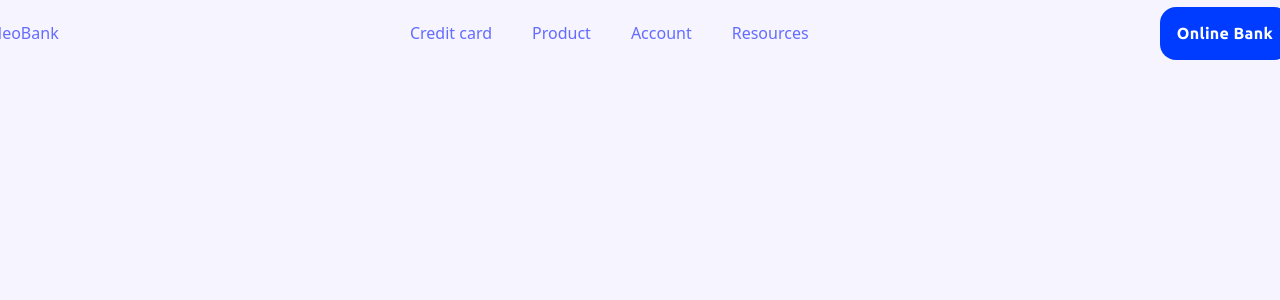
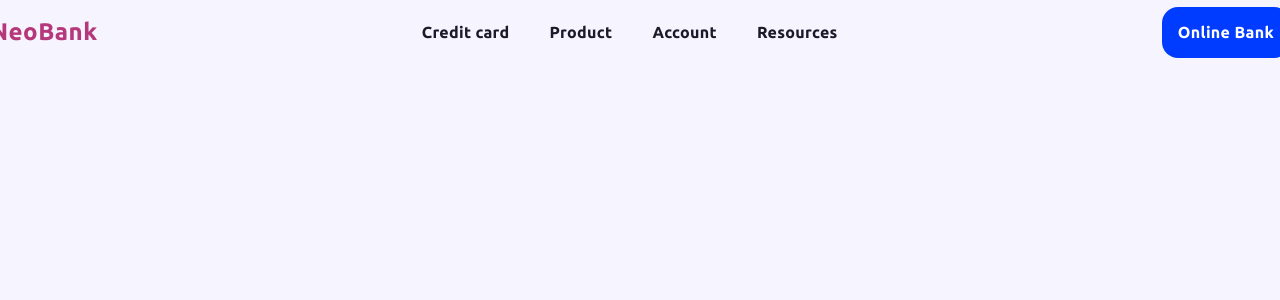
Before and after one commit to Alexey917/neobank, a React (Vite) app in the folder my-app/: page / in a window 1280 px wide. Shown: the top 300 px of the page. Built offline with nearby package versions, Linux system fonts and the light colour scheme.

Commit message:
Вынес часть навигации в отдельный компонент. Добавил hover-эффекты. Подправил стили

```diff
--- a/my-app/src/components/Header/Header.module.scss
+++ b/my-app/src/components/Header/Header.module.scss
@@ -11,9 +11,25 @@
     @include flex-properties(flex, null, space-between, center, 40px);
     @include list-style(none, 0, 0);
   }
+
+  &__logo {
+    @include text-properties(
+      Ubuntu,
+      24px,
+      112%,
+      0.02em,
+      700,
+      rgba(180, 56, 122, 1)
+    );
+  }
 }
 
 .button_text {
-  @include text-properties(Ubuntu, 16px, 112%, 0.02em, 700);
-  color: #ffffff;
+  @include text-properties(Ubuntu, 16px, 112%, 0.02em, 700, #ffffff);
 }
+
+@media (hover: hover) {
+  .header__logo:hover {
+    color: rgba(180, 56, 122, 1);
+  }
+}
--- a/my-app/src/components/Header/Header.tsx
+++ b/my-app/src/components/Header/Header.tsx
@@ -1,37 +1,32 @@
 import { FC } from 'react';
-import { NavLink, Link } from 'react-router-dom';
+import { Link } from 'react-router-dom';
 import { Button } from '../UI/Button/Button';
+import { NavItem } from '../NavItem/NavItem';
 
 import classes from './Header.module.scss';
 
 export const Header: FC = () => {
   return (
     <header className={classes.header}>
-      <nav>
+      <nav aria-label="Main navigation">
         <ul className={classes.header__list}>
           <li>
-            <Link to="#">NeoBank</Link>
+            <Link to="/" className={classes.header__logo} aria-label="Home">
+              NeoBank
+            </Link>
           </li>
 
           <li>
             <ul className={classes.header__list_inside}>
-              <li>
-                <NavLink to="#">Credit card</NavLink>
-              </li>
-              <li>
-                <NavLink to="#">Product</NavLink>
-              </li>
-              <li>
-                <NavLink to="#">Account</NavLink>
-              </li>
-              <li>
-                <NavLink to="#">Resources</NavLink>
-              </li>
+              <NavItem to="#">Credit card</NavItem>
+              <NavItem to="#">Product</NavItem>
+              <NavItem to="#">Account</NavItem>
+              <NavItem to="#">Resources</NavItem>
             </ul>
           </li>
 
           <li>
-            <Button styleBtn="button_bank">
+            <Button styleBtn="button_bank" aria-label="Online Bank">
               <span className={classes.button_text}>Online Bank</span>
             </Button>
           </li>
--- /dev/null
+++ b/my-app/src/components/NavItem/NavItem.module.scss
@@ -0,0 +1,18 @@
+@use '../../styles/App' as *;
+
+.header__link {
+  @include text-properties(
+    Ubuntu,
+    16px,
+    112%,
+    0.02em,
+    700,
+    rgba(29, 25, 41, 1)
+  );
+}
+
+@media (hover: hover) {
+  .header__link:hover {
+    color: #b2a35f;
+  }
+}
--- /dev/null
+++ b/my-app/src/components/NavItem/NavItem.tsx
@@ -0,0 +1,19 @@
+import { FC } from 'react';
+import { NavLink } from 'react-router-dom';
+
+import classes from './NavItem.module.scss';
+
+interface NavItemProps {
+  children: string;
+  to: string;
+}
+
+export const NavItem: FC<NavItemProps> = ({ children, to }) => {
+  return (
+    <li>
+      <NavLink to={to} className={classes.header__link}>
+        {children}
+      </NavLink>
+    </li>
+  );
+};
--- a/my-app/src/components/UI/Button/Button.module.scss
+++ b/my-app/src/components/UI/Button/Button.module.scss
@@ -4,4 +4,11 @@
   padding: 16px;
   background-color: rgba(0, 60, 255, 1);
   border-radius: 16px;
+  border: none;
 }
+
+@media (hover: hover) {
+  .button_bank:hover {
+    background-color: #7796c0;
+  }
+}
--- a/my-app/src/styles/App.scss
+++ b/my-app/src/styles/App.scss
@@ -15,12 +15,13 @@ body {
   gap: $gap;
 }
 
-@mixin text-properties($font, $size, $height, $spacing, $weight) {
+@mixin text-properties($font, $size, $height, $spacing, $weight, $color) {
   font-family: $font, sans-serif;
   font-size: $size;
   line-height: $height;
   letter-spacing: $spacing;
   font-weight: $weight;
+  color: $color;
 }
 
 @mixin list-style($style, $margin, $padding) {
```
